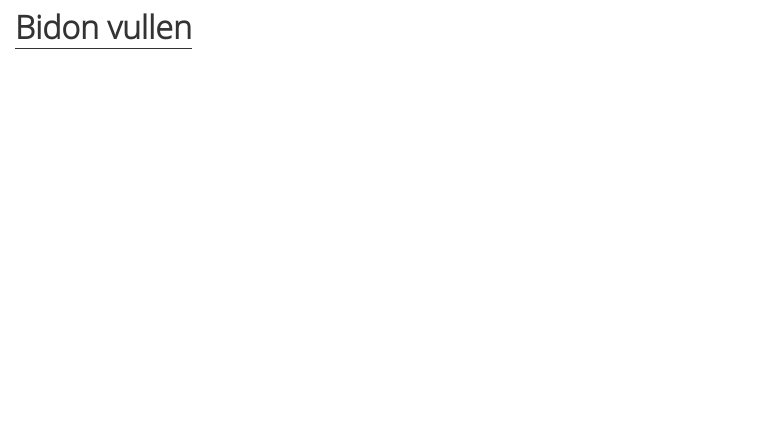
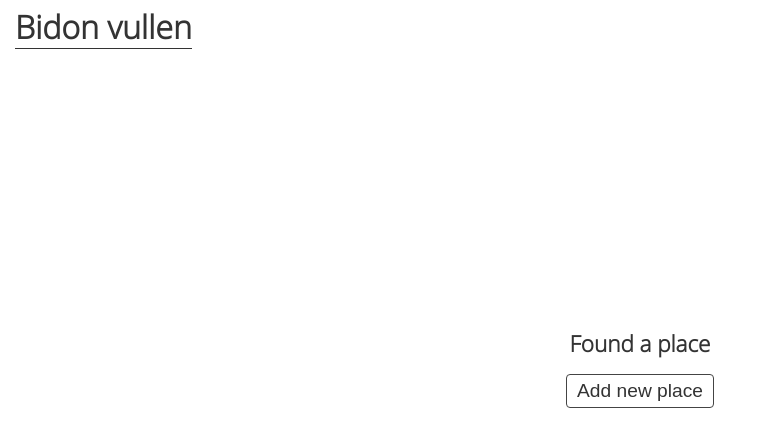
Before and after one commit to TuvokVersatileKolinahr/bidonvullen, a plain HTML site: page index.html in a window 1280 px wide. Shown: the whole page, without its empty margins (0-762 px from the left). Drawn offline with Linux system fonts and the light colour scheme.

Commit message:
setup front end first page

```diff
--- a/index.html
+++ b/index.html
@@ -13,6 +13,13 @@
 		<section class="page current">
 
 			<h1 class="app-title"><span>Bidon vullen<span></h1>
+
+			<div class="map"></div>
+
+			<div class="center">
+				<h2 class="found-a-place">Found a place</h2>
+				<button class="button">Add new place</button>
+			</div>
 
 		</section>
 
--- a/static/css/main.css
+++ b/static/css/main.css
@@ -28,12 +28,6 @@ html, body, .page{
   height: 100%;
   width: 100%;
 }
-h1.app-title{
-  font-size: 2em;
-}
-h1.app-title span{
-  border-bottom: 1px solid #333;
-}
 
 .page{
   display: none;
@@ -42,6 +36,44 @@ h1.app-title span{
 .page.current{
   display: block;
 }
+
+
+h1.app-title{
+  font-size: 2em;
+  margin-bottom: 20px;
+}
+h1.app-title span{
+  border-bottom: 1px solid #333;
+}
+.map{
+  height: 240px;
+  margin-bottom: 20px;
+  width: 100%;
+}
+h2.found-a-place {
+  font-size: 1.4em;
+  margin-bottom: 15px;
+}
+
+.button{
+  background: transparent;
+  border: 1px solid #444;
+  border-radius: 4px;
+  color: #333;
+  cursor: pointer;
+  font-size: 1.2em;
+  padding: 5px 10px;
+  text-decoration: none;
+  transition: all .3s ease-in-out 0s;
+}
+.button:hover{
+  border-color: #333;
+  color: #222;
+}
+.button.large{
+  font-size: 2em;
+}
+
 
 .hidden {
   display: none;
```
